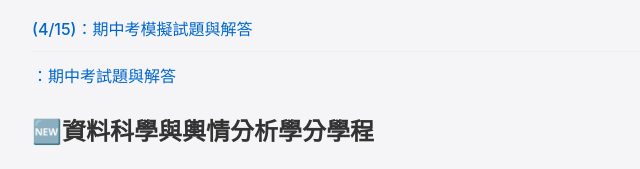
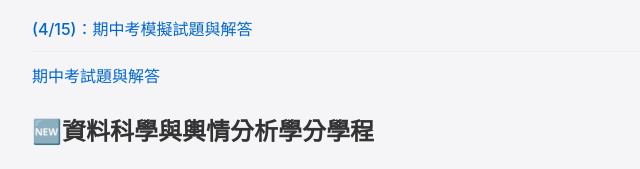
Before and after one commit to TsaiChiahung/PublicOpinion2026, a plain HTML site: page index.html in a window 1280 px wide. Shown: the part 1219-1388 px from the top of the page, 208-848 px from the left. Drawn offline with Linux system fonts and the light colour scheme.

Commit message:
Update index.html

```diff
--- a/index.html
+++ b/index.html
@@ -47,7 +47,7 @@
                     <h2>㊙️期中考</h2>
     <ul>
         <li><a href="期中考/期中考模擬.html">(4/15)：期中考模擬試題與解答</a></li>
-        <li><a href="期中考/期中考題目與參考答案.pdf">：期中考試題與解答</a></li>
+        <li><a href="期中考/期中考題目與參考答案.pdf">期中考試題與解答</a></li>
     </ul>
     <h2>🆕資料科學與輿情分析學分學程</h2>
      <ul>
```
